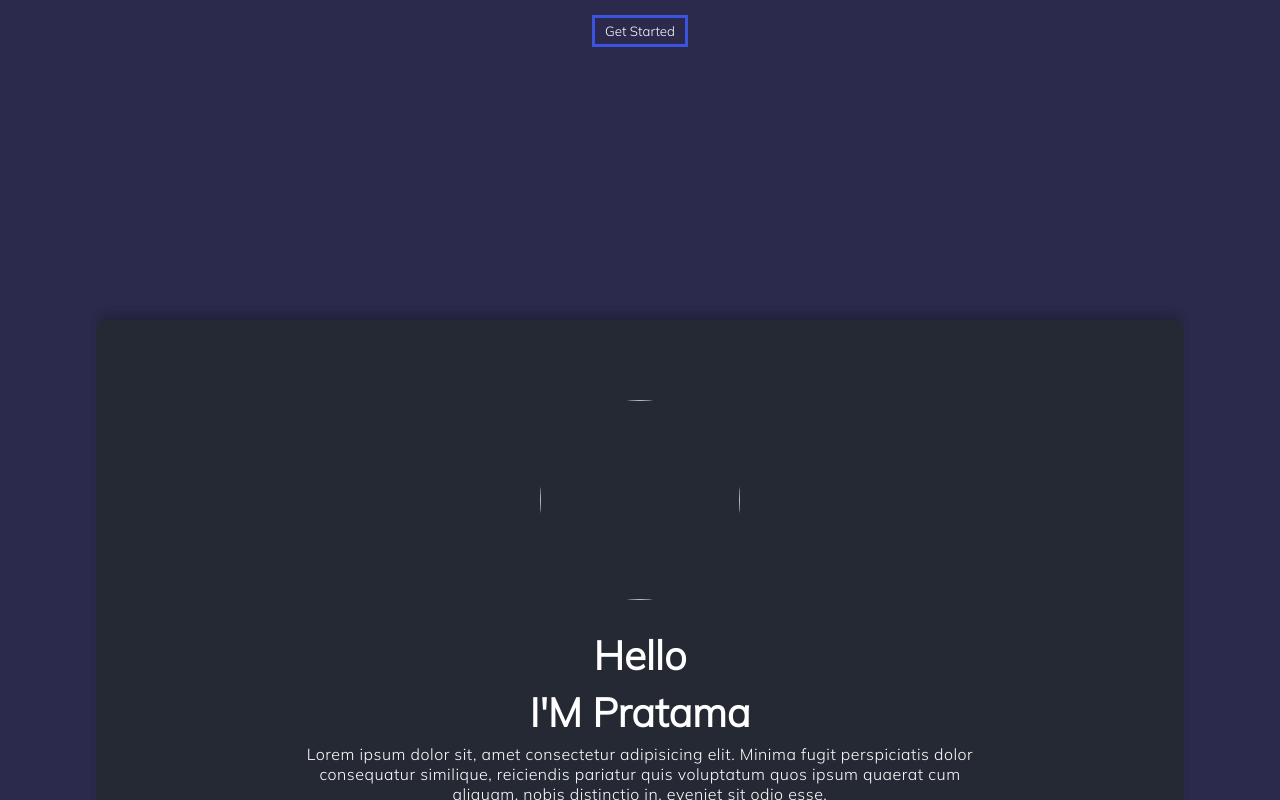
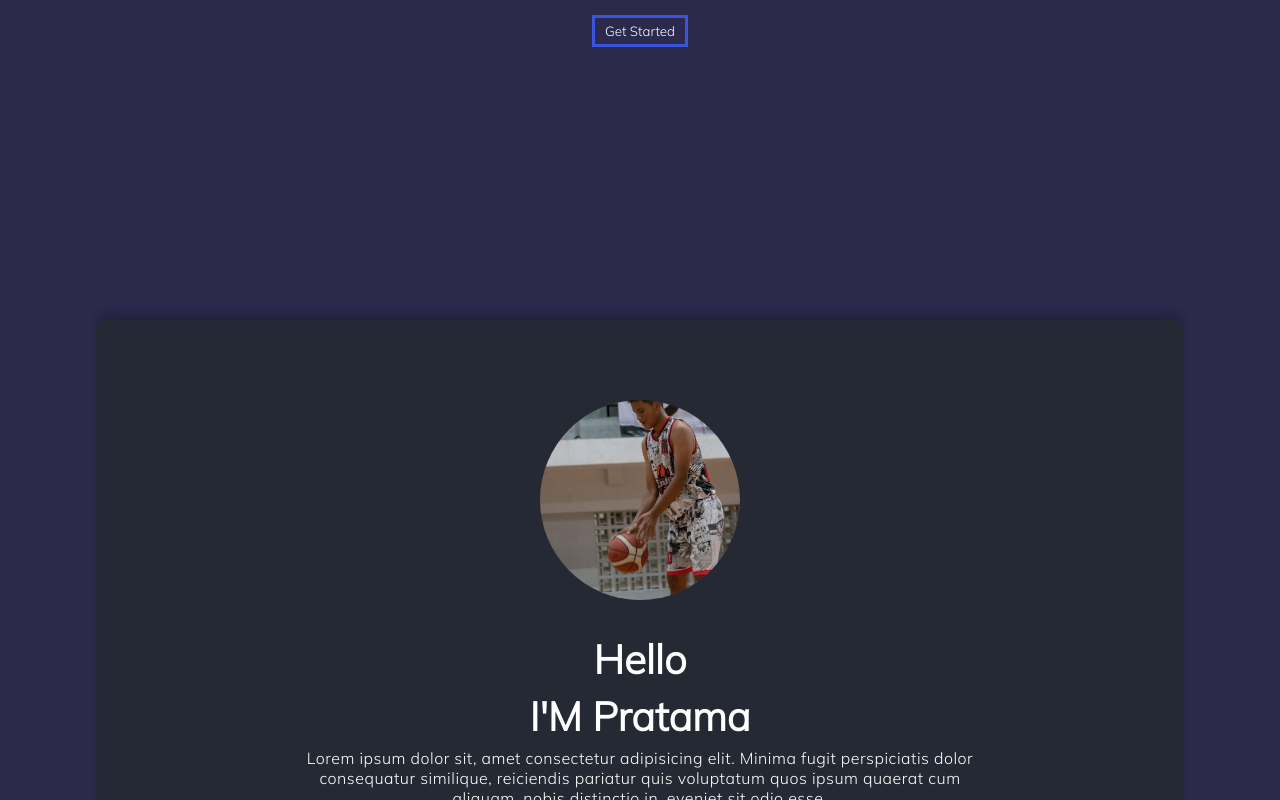
Before and after one commit to tamaaaa2020/tamaaaa2020.github.io, a plain HTML site: page index.html in a window 1280 px wide. Shown: the part 420-1220 px from the top of the page. Drawn offline with nearby package versions, Linux system fonts and the light colour scheme.

Commit message:
update image

```diff
--- a/index.html
+++ b/index.html
@@ -52,7 +52,7 @@
         </div>
         <div class="about">
             <div class="img-hero">
-                <img src="asset/asset2.jpg" alt="">
+                <img src="asset/asset2.jpeg" alt="">
             </div>
             <div class="desc-hero">
                 <h1>Hello</h1>
```
